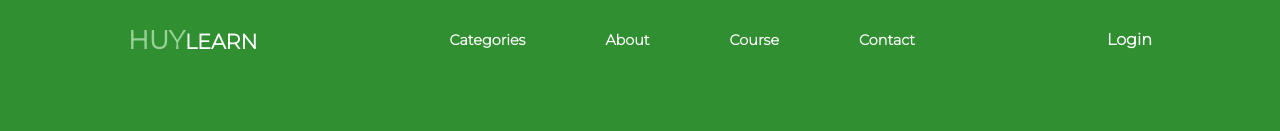
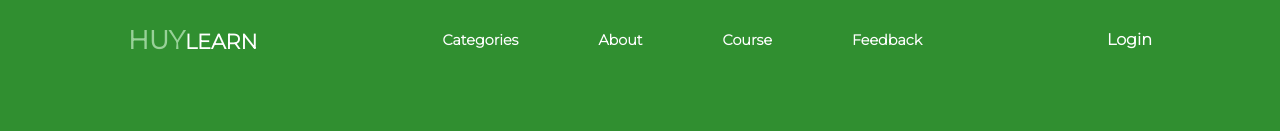
Before and after one commit to Huyshadow/Project-looking-for-jobs, a React (Create React App) app: page /course in a window 1280 px wide. Shown: the top 131 px of the page. Built offline with nearby package versions, Linux system fonts and the light colour scheme.

Commit message:
Checkout

```diff
--- a/src/App.js
+++ b/src/App.js
@@ -3,9 +3,9 @@ import Home from "./components/Home";
 import { BrowserRouter, Link, Route, Routes } from "react-router-dom";
 import { useState, useEffect } from "react";
 import Categories from "./components/Categories/Categories";
-import Contact from "./components/Contact/Contact";
+import Course from "./components/Courses/Course";
 import About from "./components/About/About";
-import Course from "./components/Courses/Course";
+import Feedback from "./components/Feedback/Feedback";
 import Login from "./components/LoginSignin/Login";
 import { AiOutlineUnorderedList, AiOutlineCloseCircle } from "react-icons/ai";
 import useWindowDimensions from "./components/useWindowsDimension/useWindowDimension";
@@ -66,8 +66,8 @@ function App() {
                   <Link to="/course" className={styles.link}>
                     <p>Course</p>
                   </Link>
-                  <Link to="/contact" className={styles.link}>
-                    <p>Contact</p>
+                  <Link to="/feedback" className={styles.link}>
+                    <p>Feedback</p>
                   </Link>
                   {width <= 900 && (
                     <Link to="/login" className={`${styles.link}`}>
@@ -98,7 +98,7 @@ function App() {
             <Route path="categories" element={<Categories />} />
             <Route path="about" element={<About />} />
             <Route path="course" element={<Course />} />
-            <Route path="contact" element={<Contact />} />
+            <Route path="contact" element={<Feedback />} />
             <Route path="login" element={<Login />} />
           </Routes>
         </div>
--- a/src/components/Contact/Contact.js
+++ /dev/null
@@ -1,6 +0,0 @@
-import React from "react";
-import styles from "../../css/Contact.module.css";
-const Contact = () => {
-  return <></>;
-};
-export default Contact;
--- a/src/components/Courses/Coursedetail.js
+++ b/src/components/Courses/Coursedetail.js
@@ -4,15 +4,17 @@ import styles from "../../css/Coursedetail.module.css";
 const CourseDetail = ({ title, categories, imgUrl }) => {
   const navigate = useNavigate();
   function navigatetoDetail() {
-    navigate("/course/ele");
+    navigate("/course/:id");
   }
   return (
     <div className={styles.course}>
-      <img src={imgUrl} />
+      <img src={imgUrl} alt={Math.random()} />
       <div className={styles.txtx}>
         <h4>{title}</h4>
         <span>{categories}</span>
-        <button className={styles.btn}>Detail</button>
+        <button className={styles.btn} onClick={navigatetoDetail}>
+          Detail
+        </button>
       </div>
     </div>
   );
--- /dev/null
+++ b/src/components/Feedback/Feedback.js
@@ -0,0 +1,6 @@
+import React from "react";
+import styles from "../../css/Feedback.module.css";
+const Feedback = () => {
+  return <></>;
+};
+export default Feedback;
```
Also changed, not shown: src/api/AdminApi.js (added), src/api/UserApi.js (added), src/css/Feedback.module.css (added).
